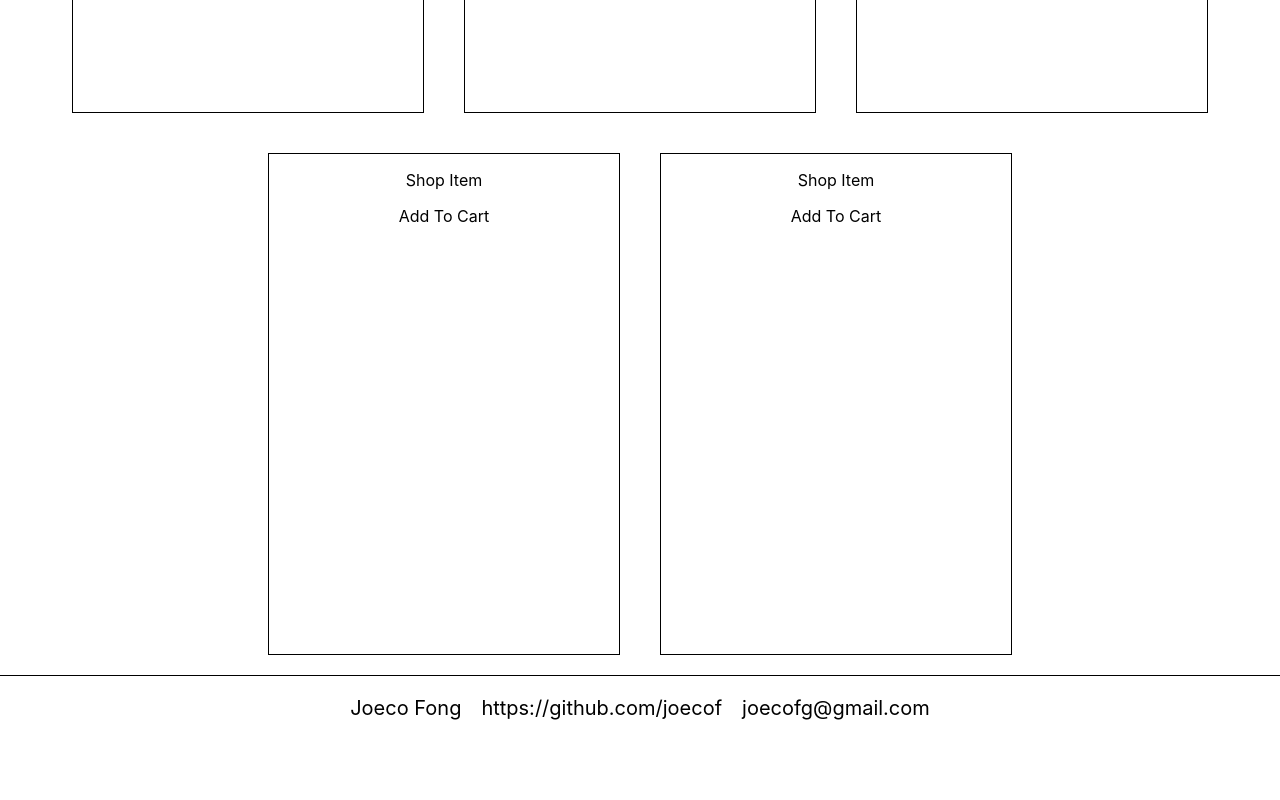
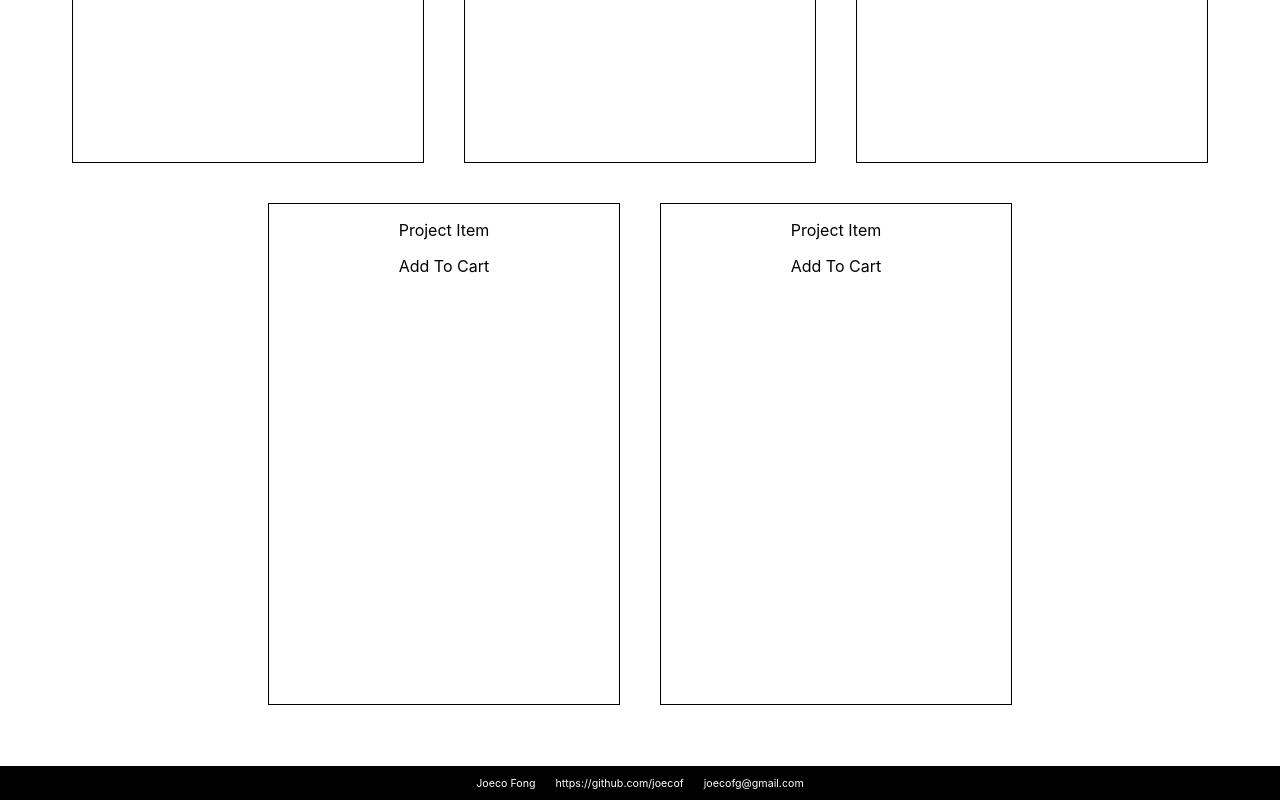
Before and after one commit to joecof/Joeco, a React app in the folder client/: page / in a window 1280 px wide. Shown: the part 1221-2021 px from the top of the page. Before the commit the page ends 1961 px from the top, so only its background shows below. Built offline with nearby package versions, Linux system fonts and the light colour scheme.

Commit message:
fixed minor bug with footer

```diff
--- a/client/src/css/App.css
+++ b/client/src/css/App.css
@@ -4,7 +4,7 @@
   padding: 0px;
   width:100vw;
 
-  height: 100vh;
+  height: 100%;
 
   display: flex;
   flex-direction: column;
--- a/client/src/css/Banner.css
+++ b/client/src/css/Banner.css
@@ -2,7 +2,7 @@
 
 .Banner {
   background-color:white;
-  height:30vh;
+  height:260px;
   width:100vw;
 }
 .Banner-title {
@@ -12,7 +12,6 @@
   text-align: center;
   vertical-align: middle;
   line-height: 20vh;
-
 }
 
 .Banner-desc {
--- a/client/src/css/Footer.css
+++ b/client/src/css/Footer.css
@@ -1,19 +1,19 @@
 .Footer {
   justify-content:space-between;
-  font-size: 20px;
-  color: black;
-  border-top: 1px solid black;
-  text-align: center;
 
+  border-top: 1px solid white;
+  background-color:black;
+
+  margin-top:40px;
+  left: 0;
+  bottom: 0;
   width: 100%;
-
-  margin-top: auto;
-
 }
 
 .Footer-item {
   display:inline-block;
-
+  color: white;
+  font-size: 8pt;
   margin-left: 10px;
   margin-right: 10px;
 }
--- a/client/src/css/Navbar.css
+++ b/client/src/css/Navbar.css
@@ -1,6 +1,7 @@
 .Navbar {
   background-color:white;
-  border: 1px solid black;
+  border-top: 1px solid black;
+  border-bottom: 1px solid black;
   height:6vh;
 }
 
--- a/client/src/js/App.js
+++ b/client/src/js/App.js
@@ -16,13 +16,10 @@ function App() {
     <div className="App">
       <Banner />
       <Navbar />
+
       <Switch>
        <Route exact path = '/' component = {ShopItemContainer} />
       </Switch>
-
-
-
-      {/* <br/><br/><br/><br/><br/><br/><br/><br/><br/><br/><br/><br/><br/><br/><br/><br/> */}
 
       <Footer />
 
--- a/client/src/js/Navbar.js
+++ b/client/src/js/Navbar.js
@@ -1,16 +1,19 @@
 import React, { Component } from 'react'
 import '../css/Navbar.css';
-import { BrowserRouter as Router, Switch, Route, Link, NavLink } from 'react-router-dom';
+import { BrowserRouter as NavLink } from 'react-router-dom';
 
 
 export default class Navbar extends Component {
+
   render() {
+
+
     return (
       <div className = "Navbar">
         <ul className="Navbar-ul">
           <li className = "Navbar-li">
             <NavLink
-              to={'/'}
+              to={'/about'}
               className="Navbar-about"
               activeClassName="active">
                 ABOUT
@@ -18,7 +21,7 @@ export default class Navbar extends Component {
           </li>
           <li className = "Navbar-li">
             <NavLink
-              to={'/contact'}
+              to={'/'}
               className="Navbar-resume"
               activeClassName="active">
                 RESUME
--- a/client/src/js/ShopItem.js
+++ b/client/src/js/ShopItem.js
@@ -11,7 +11,7 @@ export default class ShopItem extends Component {
   render() {
     return (
       <div className = "ShopItem">
-        <p>Shop Item</p>
+        <p> Project Item </p>
         <a> Add To Cart </a>
       </div>
     )
```
Also changed, not shown: client/src/js/Resume.js (added).
